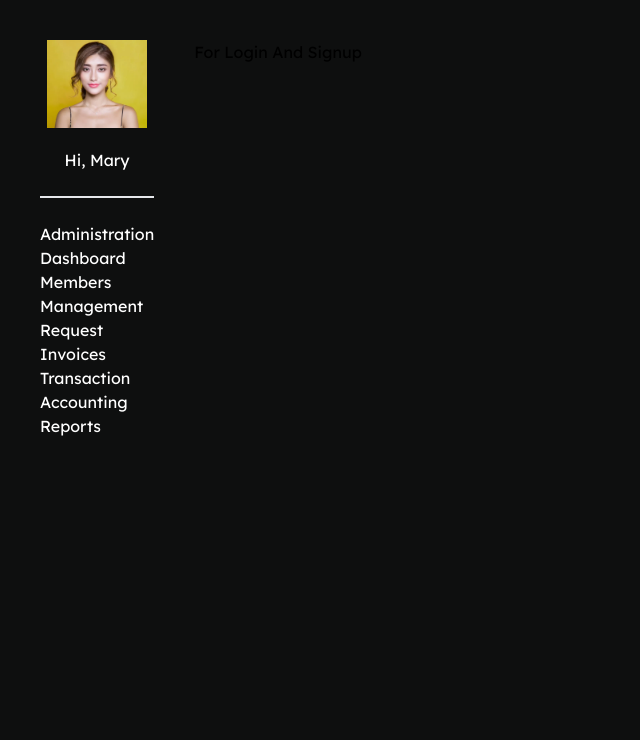
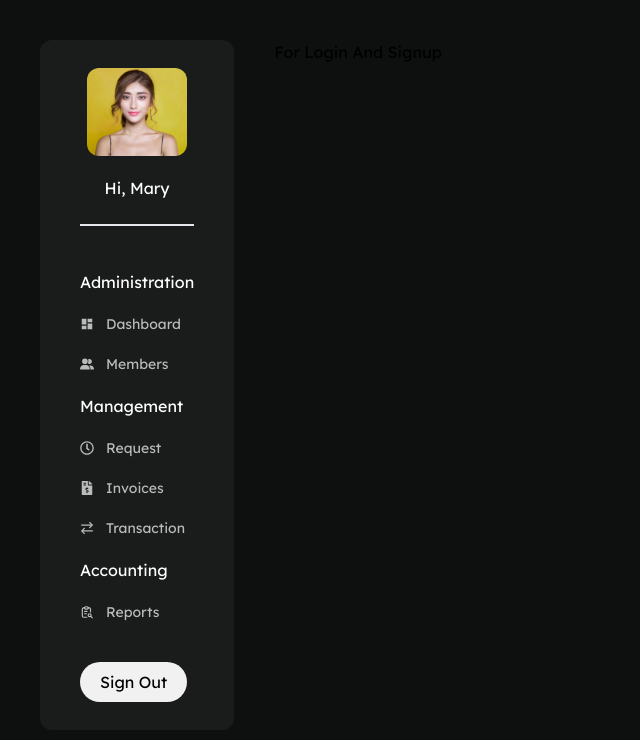
Before and after one commit to uttamaPrh/expense_tracker_frontend, a Next.js app: page / in a window 1280 px wide. Shown: the top 740 px of the page, without its empty margins (0-640 px from the left). Built offline with nearby package versions, Linux system fonts and the light colour scheme.

Commit message:
Completion of nav Bar

```diff
--- a/src/api/sidebar.ts
+++ /dev/null
@@ -1,45 +0,0 @@
-export const siderbaritems = [
-  {
-    heading: "Administration",
-    sidebaritems: [
-      {
-        label: "Dashboard",
-        icon: "",
-      },
-
-      {
-        label: "Members",
-        icon: "",
-      },
-    ],
-  },
-  {
-    heading: "Management",
-    sidebaritems: [
-      {
-        label: "Request",
-        icon: "",
-      },
-
-      {
-        label: "Invoices",
-        icon: "",
-      },
-      {
-        label: "Transaction",
-        icon: "",
-      },
-    ],
-  },
-
-  {
-    heading: "Accounting",
-    sidebaritems: [
-      {
-        label: "Reports",
-        icon: "",
-      },
-
-    ]
-  }
-];
--- /dev/null
+++ b/src/api/sidebar.tsx
@@ -0,0 +1,57 @@
+import { MdDashboard } from "react-icons/md";
+import { FaUserGroup } from "react-icons/fa6";
+import { FaRegClock } from "react-icons/fa";
+import { FaFileInvoiceDollar } from "react-icons/fa";
+import { GrTransaction } from "react-icons/gr";
+import { TbReportSearch } from "react-icons/tb";
+
+export const siderbaritems = [
+  {
+    heading: "Administration",
+    sidebaritems: [
+      {
+        label: "Dashboard",
+        icon: <MdDashboard />,
+        link: "/dashboard",
+      },
+
+      {
+        label: "Members",
+        icon: <FaUserGroup />,
+        link: "#",
+      },
+    ],
+  },
+  {
+    heading: "Management",
+    sidebaritems: [
+      {
+        label: "Request",
+        icon: <FaRegClock />,
+        link: "#",
+      },
+
+      {
+        label: "Invoices",
+        icon: <FaFileInvoiceDollar />,
+        link: "#",
+      },
+      {
+        label: "Transaction",
+        icon: <GrTransaction />,
+        link: "#",
+      },
+    ],
+  },
+
+  {
+    heading: "Accounting",
+    sidebaritems: [
+      {
+        label: "Reports",
+        icon: <TbReportSearch />,
+        link: "#",
+      },
+    ],
+  },
+];
--- a/src/app/components/ui/sidebar/sideBar.tsx
+++ b/src/app/components/ui/sidebar/sideBar.tsx
@@ -2,31 +2,14 @@ import Image from "next/image";
 import React from "react";
 import Line from "./line/line";
 import { siderbaritems } from "@/api/sidebar";
+import Link from "next/link";
+
 
 const SideBar = () => {
   return (
-    // <div className="bg-light rounded-lg px-8 pt-[40px] pb-6 flex flex-col items-center gap-[40px]">
-    //   <div className="flex flex-col items-center">
-    //     <div className="w-[64px] h-[64px] ">
-    //       <Image
-    //         src="/profile/pp.png"
-    //         width={100}
-    //         height={100}
-    //         className="h-full w-full rounded-xl object-cover"
-    //         alt="profilePicture"
-    //       />
-    //     </div>
-    //     <div className="text-white text-md text-center  ">Your Name</div>
-    //   </div>
-    //   <Line />
-    //   <div>Profile</div>
-    //   <div>Profile</div>
-    //   <div>Profile</div>
-    // </div>
-
-    <div className="">
+    <div className=" bg-white/5 px-10 rounded-xl py-7">
       <section className="flex gap-5 flex-col items-center">
-        <div>
+        <div className="rounded-xl overflow-hidden">
           <Image
             src="/profile/pp.png"
             width={100}
@@ -38,35 +21,33 @@ const SideBar = () => {
         <p className="text-white "> Hi, Mary</p>
       </section>
 
-        <div className="py-6">
-          <Line />
-        </div>
+      <div className="py-6">
+        <Line />
+      </div>
 
       <section className="text-white">
+        {siderbaritems.map((sidebarheading, index) => {
+          return (
+            <div className="mt-5">
+              <div> {sidebarheading.heading} </div>
 
-       {
-        siderbaritems.map ((sidebarheading,index) => {
-          return (
-            <div>
+              {sidebarheading.sidebaritems.map((sidebaritems, index) => (
+                <Link href={sidebaritems.link} key={index}>
+                  {" "}
+                  <div className="flex items-center gap-3 text-sm my-5 text-white/70 hover:text-white cursor-pointer ">
+                    {sidebaritems.icon}
+                    {sidebaritems.label}
+                  </div>{" "}
+                </Link>
+              ))}
+            </div>
+          );
 
-              {sidebarheading.heading}
-
-              {
-                sidebarheading.sidebaritems.map((sidebaritems,index) => (
-                  <div>
-                    {sidebaritems.label}
-                  </div>
-                )
-              )
-              }
-            </div>
-          )
-        }
-      )
-       }
-
+        })}
 
       </section>
+
+      <button className="bg-cream rounded-full px-5 py-2 mt-5">Sign Out</button>
     </div>
   );
 };
```
Also changed, not shown: 1 other file (tests, documents, lock files or other folders).
